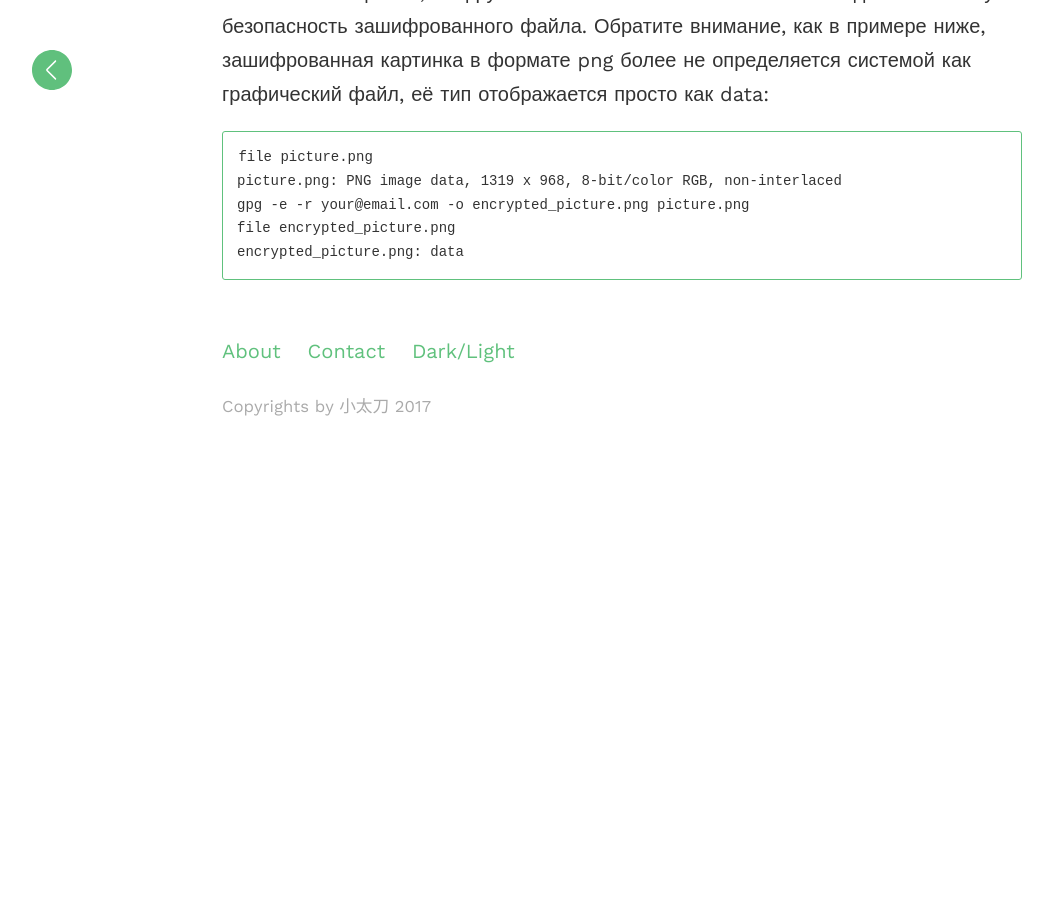
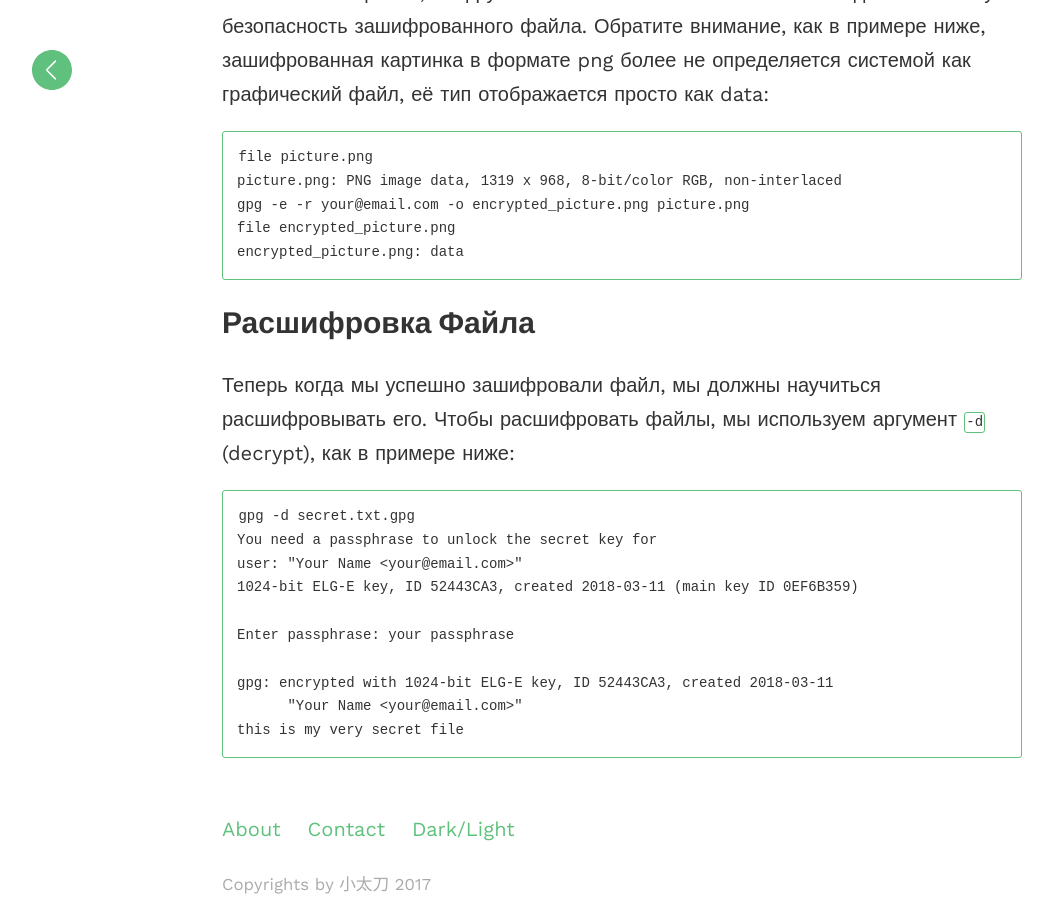
Before and after one commit to evgeniyantipin/evgeniyantipin.github.io, a Jekyll site: the page built from _posts/2018-03-10-gpg2.markdown, in a window 1280 px wide and 900 px high, scrolled down 4314 px. Shown: the whole window, without its empty margins (18-1071 px from the left). Built offline with Jekyll 4.4.1, drawn with Linux system fonts in a browser that asks for light colours; before the commit the page ends 4736 px from its top, so only the background shows below that.

Commit message:
Update 2018-03-10-gpg2.markdown

````diff
--- a/_posts/2018-03-10-gpg2.markdown
+++ b/_posts/2018-03-10-gpg2.markdown
@@ -94,3 +94,18 @@ gpg -e -r your@email.com -o encrypted_picture.png picture.png
 file encrypted_picture.png
 encrypted_picture.png: data
 ```
+## Расшифровка файла
+Теперь когда мы успешно зашифровали файл, мы должны научиться расшифровывать его.
+Чтобы расшифровать файлы, мы используем аргумент `-d` (decrypt), как в примере ниже:
+```bash
+gpg -d secret.txt.gpg
+You need a passphrase to unlock the secret key for
+user: "Your Name <your@email.com>"
+1024-bit ELG-E key, ID 52443CA3, created 2018-03-11 (main key ID 0EF6B359)
+
+Enter passphrase: your passphrase
+
+gpg: encrypted with 1024-bit ELG-E key, ID 52443CA3, created 2018-03-11
+      "Your Name <your@email.com>"
+this is my very secret file
+```
````
